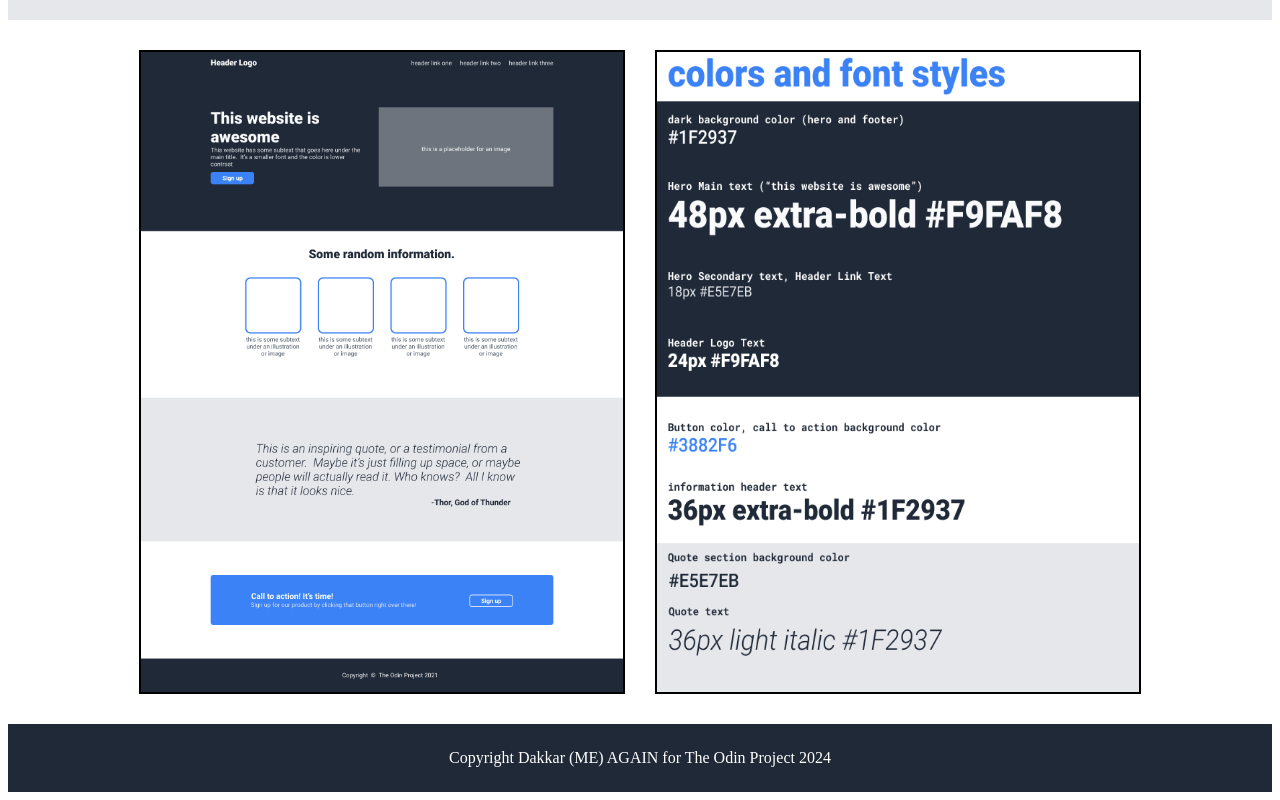
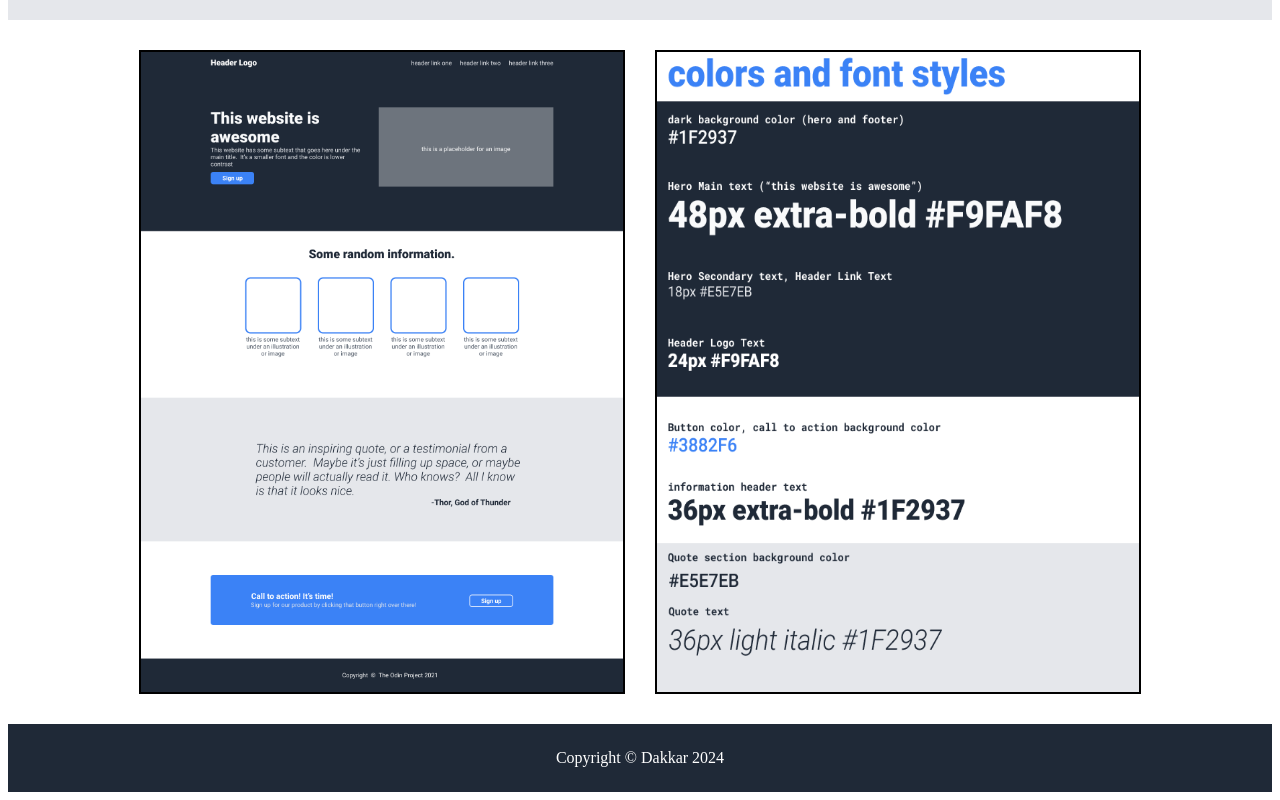
Before and after one commit to Prince-Dakkar/odin-landing_page, a plain HTML site: page pages/guide_images.html in a window 1280 px wide. Shown: the part 455-1255 px from the top of the page. Drawn offline with Linux system fonts and the light colour scheme.

Commit message:
update copyright

```diff
--- a/pages/guide_images.html
+++ b/pages/guide_images.html
@@ -36,6 +36,6 @@
         </div>
 
 
-        <div class="footer">Copyright Dakkar (ME) AGAIN for The Odin Project 2024</div>
+        <div class="footer">Copyright © Dakkar 2024</div>
     </body>
 </html>
```
Also changed, not shown: index.html (+1 -4 lines).
